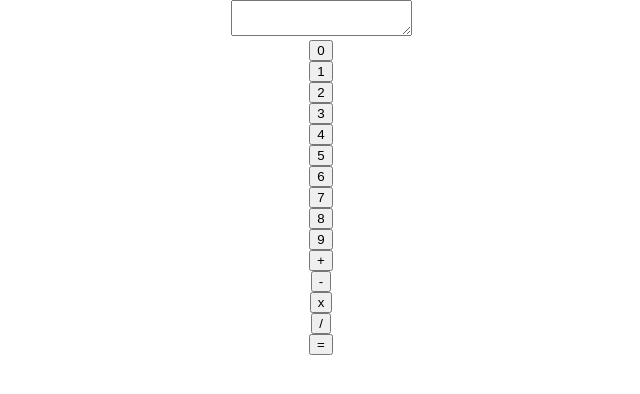
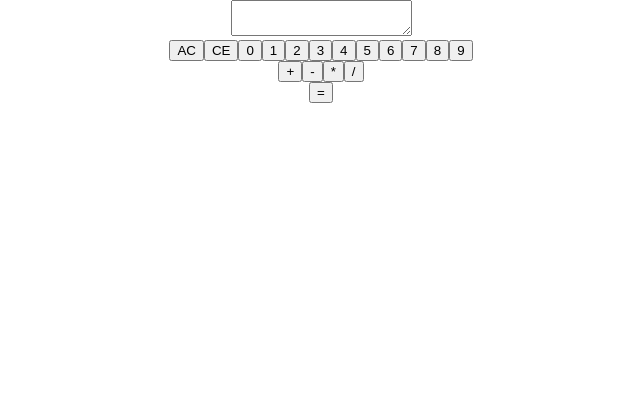
Before and after one commit to fluxroid/calculator-react, a React (Create React App) app: page / in a window 1280 px wide. Shown: the top 394 px of the page, without its empty margins (319-959 px from the left). Built offline with nearby package versions, Linux system fonts and the light colour scheme.

Commit message:
added inline display, calculations, and some error checks

```diff
--- a/src/App.js
+++ b/src/App.js
@@ -1,8 +1,7 @@
 import React, { Component } from 'react';
+import calculate from './util.js';
+import {numbers, operations} from './constants.js';
 import './App.css';
-
-const numbers = [0,1,2,3,4,5,6,7,8,9]
-const operations = ['+','-','x','/']
 
 class App extends Component {
   render() {
@@ -15,46 +14,66 @@ class App extends Component {
 class Calculator extends Component {
   constructor(props) {
     super(props);
-    this.state = {input: ''};
+    this.state = {
+      input: '',
+      line: ''
+    };
     this.handleInput = this.handleInput.bind(this);
-    this.calculate = this.calculate.bind(this)
+    this.allClear = this.allClear.bind(this);
+    this.getResult = this.getResult.bind(this);
+    this.clearEntry = this.clearEntry.bind(this);
   }
 
-  calculate = () =>
-    this.setState({input: 420})
+  getResult = () =>
+    this.setState({line: calculate(this.state.line)})
 
   handleInput = (e) =>
-    this.setState({input: e.target.value})
+    this.setState({
+      input: e.target.value,
+      line: this.state.line + e.target.value
+    })
+
+  allClear = () =>
+    this.setState({
+      input: '',
+      line: ''
+    })
+
+  clearEntry = () =>
+    this.state.line.length > 0 &&
+    this.setState({
+    line: this.state.line.slice(0,-1)
+    })
 
   render() {
-    const input = this.state.input;
-    const equals = <Button value={'='} onClick={this.calculate}/>
-    const numButtons = numbers.map((number) =>
-      <div key={number.objectID}>
-        <Button value={number} onClick={this.handleInput}/>
-      </div>
-      )
-    const opButtons = operations.map((op) =>
-      <div key={op.objectID}>
-        <Button value={op} onClick={this.handleInput}/>
-      </div>
-      )
+    const line = this.state.line;
+
     return (
       <div className="App">
       <div>
         <Output
-          input={input}
+          input={line}
         />
       </div>
-        <span>
-        {numButtons}
-        </span>
-        <span>
-        {opButtons}
-        </span>
-        <span>
-        {equals}
-        </span>
+        <div>
+          <Button value={'AC'} onClick={this.allClear}/>
+          <Button value={'CE'} onClick={this.clearEntry}/>
+
+        {numbers.map((number) =>
+          <Button key={number.toString()} value={number} onClick={this.handleInput}/>
+        )}
+        </div>
+
+        <div>
+        {operations.map((op) =>
+          <Button key={op.toString()} value={op} onClick={this.handleInput}/>
+        )}
+        </div>
+
+        <div>
+          <Button value={'='} onClick={this.getResult}/>
+        </div>
+
       </div>
 
     );
@@ -73,7 +92,12 @@ const Button = ({
     {value}
   </button>
 
-const Output = ({ input }) =>
-  <textarea value={input} />
+const Output = ({
+  input
+}) =>
+  <textarea
+    value={input}
+    readOnly
+    />
 
 export default App;
--- /dev/null
+++ b/src/constants.js
@@ -0,0 +1,2 @@
+export const numbers = [0,1,2,3,4,5,6,7,8,9]
+export const operations = ['+','-','*','/']
--- /dev/null
+++ b/src/util.js
@@ -0,0 +1,21 @@
+import {operations} from './constants.js';
+
+const pairOpRe = new RegExp(`[${'+-/*'}][${'+-/*'}]+`);
+
+function calculate(line) {
+	if (operations.some((op) => line.endsWith(op))) {
+		return 'Error: line ended with operation';
+	}
+	else if (line.includes('/0')) {
+		return 'Error: divided by zero';
+	}
+	else if (line.search(pairOpRe) !== -1) {
+		return 'Error: adjacent operations';
+	}
+	else {
+		return eval(line);
+	}
+}
+
+
+export default calculate;
```
